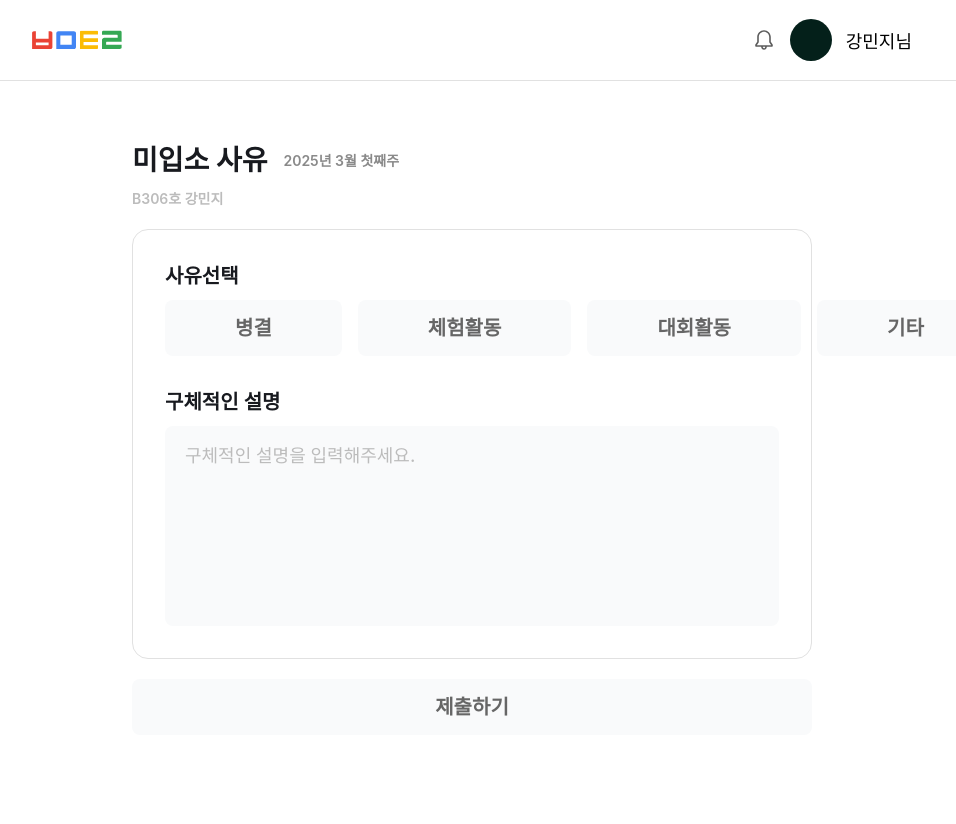
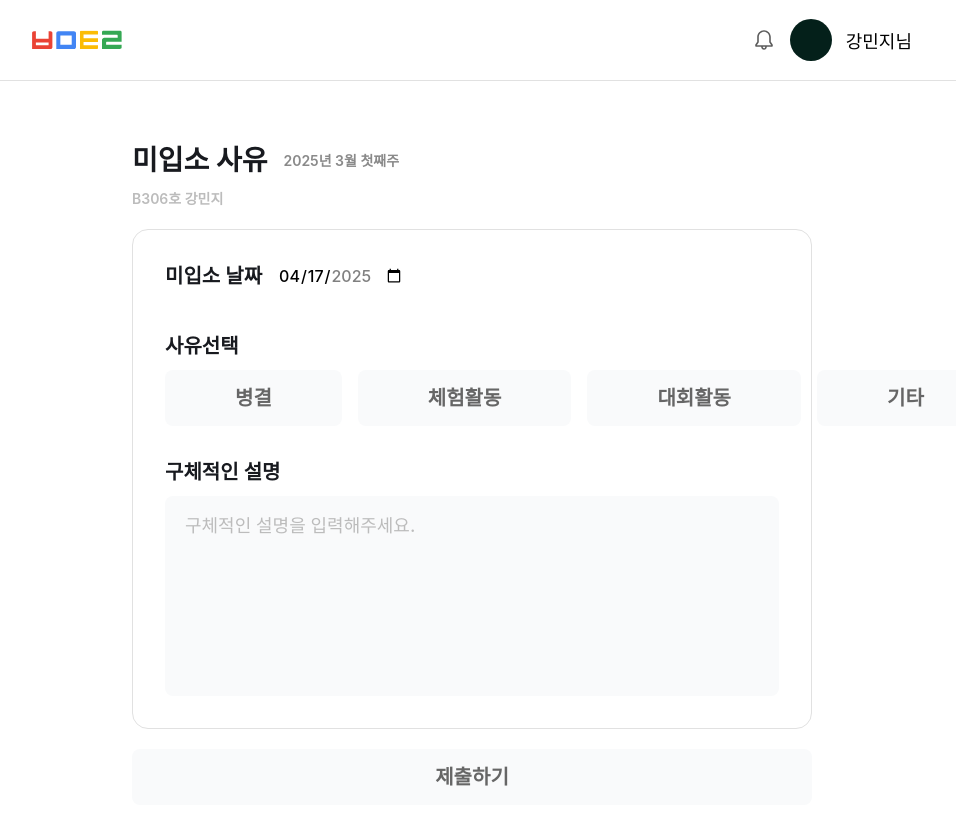
Before and after one commit to BUMITORI/BUMITORI_WEB, a React (Vite) app in the folder client/: page /not-admit in a window 1280 px wide. Shown: the top 824 px of the page, without its empty margins (168-1124 px from the left). Before the commit the page ends 800 px from the top, so only its background shows below. Built offline with nearby package versions, Linux system fonts and the light colour scheme.

Commit message:
꼬르륵..

```diff
--- a/client/src/pages/Main/index.tsx
+++ b/client/src/pages/Main/index.tsx
@@ -104,6 +104,7 @@ const Main = () => {
               />
             ))}
           </S.StudentListContainer>
+
         </S.RightContainer>
         <S.Line />
         <S.LeftContainer>
@@ -124,7 +125,7 @@ const Main = () => {
               {floor}
             </S.FloorBtn>
           ))}
-          <S.NoJoinBtn onClick={() => navigate("/NotAdmit")}>
+          <S.NoJoinBtn onClick={() => navigate("/not-admit")}>
             미입소 등록
           </S.NoJoinBtn>
         </S.LeftContainer>
--- a/client/src/pages/Main/style.ts
+++ b/client/src/pages/Main/style.ts
@@ -51,6 +51,7 @@ export const LeftContainer = styled.div`
   gap: 20px;
   align-items: center;
 `;
+
 export const WholeBtn = styled.button`
   border: none;
   background-color: transparent;
--- a/client/src/pages/Not-admit/index.tsx
+++ b/client/src/pages/Not-admit/index.tsx
@@ -7,6 +7,7 @@ const NotAdmit = () => {
   const [isModalOpen, setIsModalOpen] = useState<boolean>(false);
   const [selectedButton, setSelectedButton] = useState<string>("");
   const [reasonText, setReasonText] = useState<string>("");
+  const [selectedDate, setSelectedDate] = useState<string>("2025-04-17");
 
   const handleButtonClick = (buttonName: string) => {
     setSelectedButton(buttonName);
@@ -14,6 +15,10 @@ const NotAdmit = () => {
 
   const handleTextChange = (e: React.ChangeEvent<HTMLTextAreaElement>) => {
     setReasonText(e.target.value);
+  };
+
+  const handleDateChange = (e: React.ChangeEvent<HTMLInputElement>) => {
+    setSelectedDate(e.target.value);
   };
 
   const handleSubmit = () => {
@@ -33,6 +38,17 @@ const NotAdmit = () => {
           </S.TitleBox>
           <S.SubTitle>B306호 강민지</S.SubTitle>
           <S.FormContainer>
+            <S.DateChoice>
+              <S.ReasonText>미입소 날짜</S.ReasonText>
+              <S.DateInput
+                type="date"
+                id="date"
+                max="2025-12-29"
+                min="2025-04-17"
+                value={selectedDate}
+                onChange={handleDateChange}
+              />
+            </S.DateChoice>
             <S.ReasonChoice>
               <S.ReasonText>사유선택</S.ReasonText>
               <S.ButtonBox>
--- a/client/src/pages/Not-admit/style.ts
+++ b/client/src/pages/Not-admit/style.ts
@@ -42,6 +42,24 @@ export const FormContainer = styled.div`
   border: 1px solid ${theme.gray100};
   padding: 32px;
   margin: 20px 0;
+`;
+
+
+export const DateChoice = styled.div`
+  flex-direction: row;
+  display: flex;
+  align-items: center;
+  gap: 16px;
+  margin-bottom: 32px;
+`
+
+export const DateInput = styled.input`
+  ${Pretendard.Body2}
+  color: ${({ theme }) => theme.black};
+  font-weight: 500;
+  border: none;
+  backgorund-color: ${theme.gray400};
+  margin-bottom: 10px;
 `;
 
 export const ReasonChoice = styled.div`
--- a/client/src/shared/components/Header.tsx
+++ b/client/src/shared/components/Header.tsx
@@ -1,4 +1,6 @@
 import styled from "styled-components";
+import { useNavigate } from "react-router-dom";
+
 import SmallLogo from "../../assets/smallLogo.svg";
 import NoAlarmImg from "../../assets/noAlarm.svg";
 import AlarmImg from "../../assets/alarm.svg";
@@ -37,11 +39,13 @@ const Name = styled.span`
 `;
 
 const Header = ({ isAlarm }: HeaderProps) => {
+  const navigate = useNavigate();
+
   return (
     <Layout>
-      <Logo src={SmallLogo} />
+      <Logo src={SmallLogo} onClick={() => navigate("/")}/>
       <DetailContainer>
-        {isAlarm ? <Alarm src={AlarmImg} /> : <Alarm src={NoAlarmImg} />}
+        {isAlarm ? <Alarm src={AlarmImg} onClick={() => navigate("/alarm")}/> : <Alarm src={NoAlarmImg}  onClick={() => navigate("/alarm")}/>}
         <Profile src={ProfileImg} />
         <Name>강민지님</Name>
       </DetailContainer>
```
